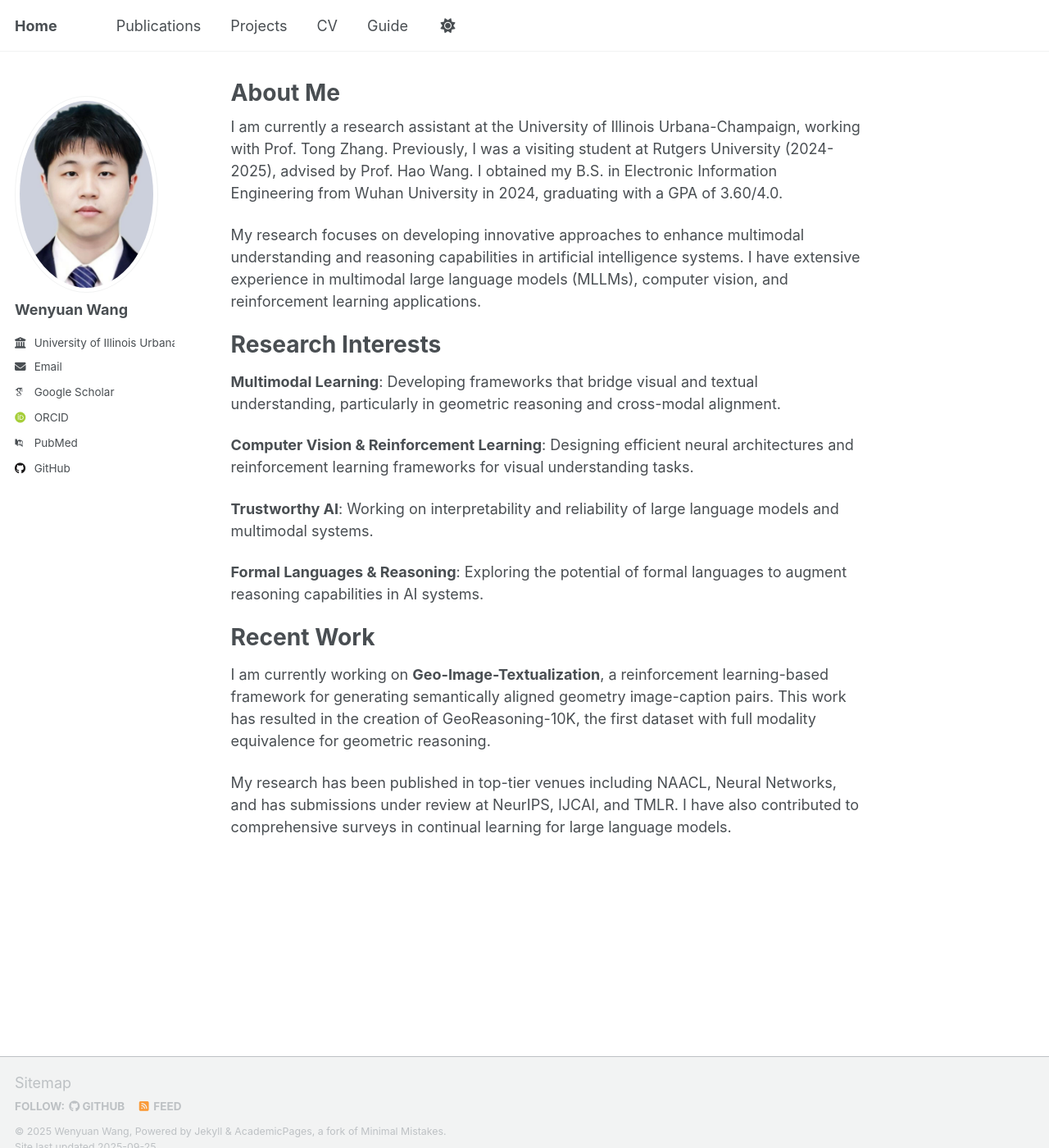
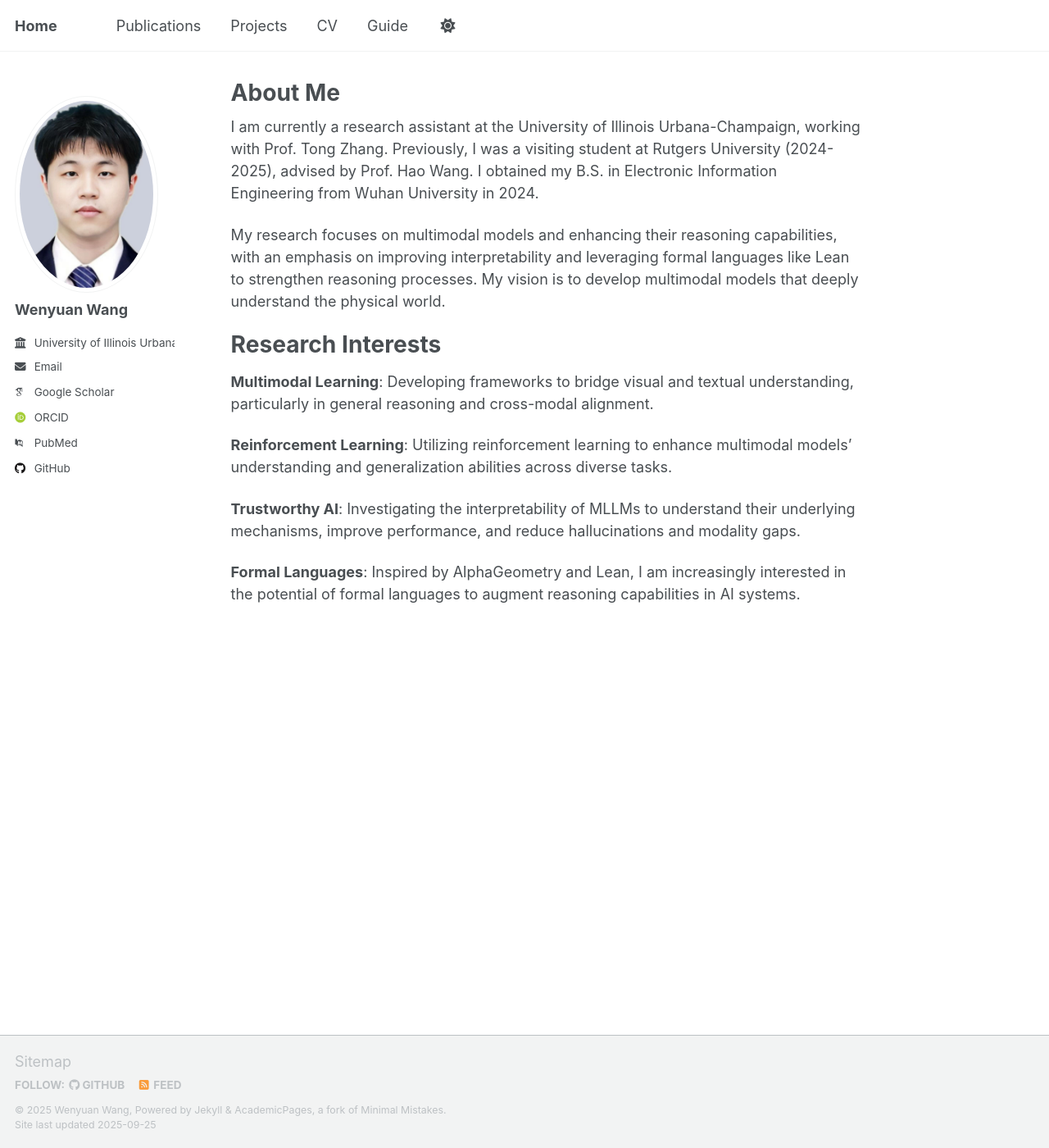
Before and after one commit to codemaker-123/codemaker-123.github.io, a Jekyll site: the page built from _pages/about.md, in a window 1280 px wide and 1400 px high. Shown: the whole window at 82% size. Built offline with Jekyll 4.4.1, drawn with Linux system fonts in a browser that asks for light colours; some web fonts are replaced; a script that is not in the unit is left out.

Commit message:
Update about.md

```diff
--- a/_pages/about.md
+++ b/_pages/about.md
@@ -7,22 +7,16 @@ redirect_from:
   - /about.html
 ---
 
-I am currently a research assistant at the University of Illinois Urbana-Champaign, working with Prof. Tong Zhang. Previously, I was a visiting student at Rutgers University (2024-2025), advised by Prof. Hao Wang. I obtained my B.S. in Electronic Information Engineering from Wuhan University in 2024, graduating with a GPA of 3.60/4.0.
+I am currently a research assistant at the University of Illinois Urbana-Champaign, working with Prof. Tong Zhang. Previously, I was a visiting student at Rutgers University (2024-2025), advised by Prof. Hao Wang. I obtained my B.S. in Electronic Information Engineering from Wuhan University in 2024.
 
-My research focuses on developing innovative approaches to enhance multimodal understanding and reasoning capabilities in artificial intelligence systems. I have extensive experience in multimodal large language models (MLLMs), computer vision, and reinforcement learning applications.
+My research focuses on multimodal models and enhancing their reasoning capabilities, with an emphasis on improving interpretability and leveraging formal languages like Lean to strengthen reasoning processes. My vision is to develop multimodal models that deeply understand the physical world.
 
 Research Interests
 ======
-**Multimodal Learning**: Developing frameworks that bridge visual and textual understanding, particularly in geometric reasoning and cross-modal alignment.
+**Multimodal Learning**: Developing frameworks to bridge visual and textual understanding, particularly in general reasoning and cross-modal alignment.
 
-**Computer Vision & Reinforcement Learning**: Designing efficient neural architectures and reinforcement learning frameworks for visual understanding tasks.
+**Reinforcement Learning**: Utilizing reinforcement learning to enhance multimodal models' understanding and generalization abilities across diverse tasks.
 
-**Trustworthy AI**: Working on interpretability and reliability of large language models and multimodal systems.
+**Trustworthy AI**: Investigating the interpretability of MLLMs to understand their underlying mechanisms, improve performance, and reduce hallucinations and modality gaps.
 
-**Formal Languages & Reasoning**: Exploring the potential of formal languages to augment reasoning capabilities in AI systems.
-
-Recent Work
-======
-I am currently working on **Geo-Image-Textualization**, a reinforcement learning-based framework for generating semantically aligned geometry image-caption pairs. This work has resulted in the creation of GeoReasoning-10K, the first dataset with full modality equivalence for geometric reasoning.
-
-My research has been published in top-tier venues including NAACL, Neural Networks, and has submissions under review at NeurIPS, IJCAI, and TMLR. I have also contributed to comprehensive surveys in continual learning for large language models.
+**Formal Languages**: Inspired by AlphaGeometry and Lean, I am increasingly interested in the potential of formal languages to augment reasoning capabilities in AI systems.
```
